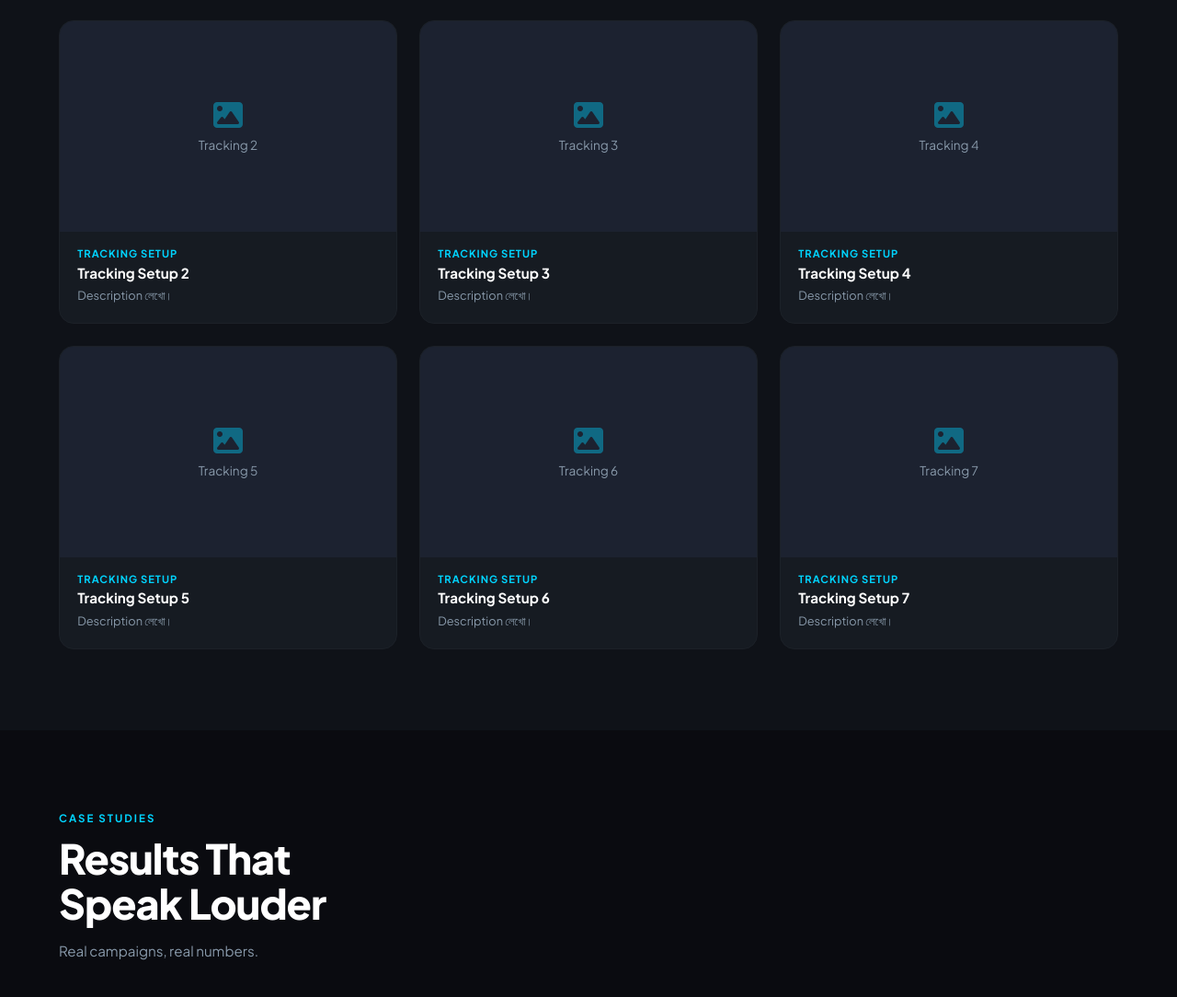
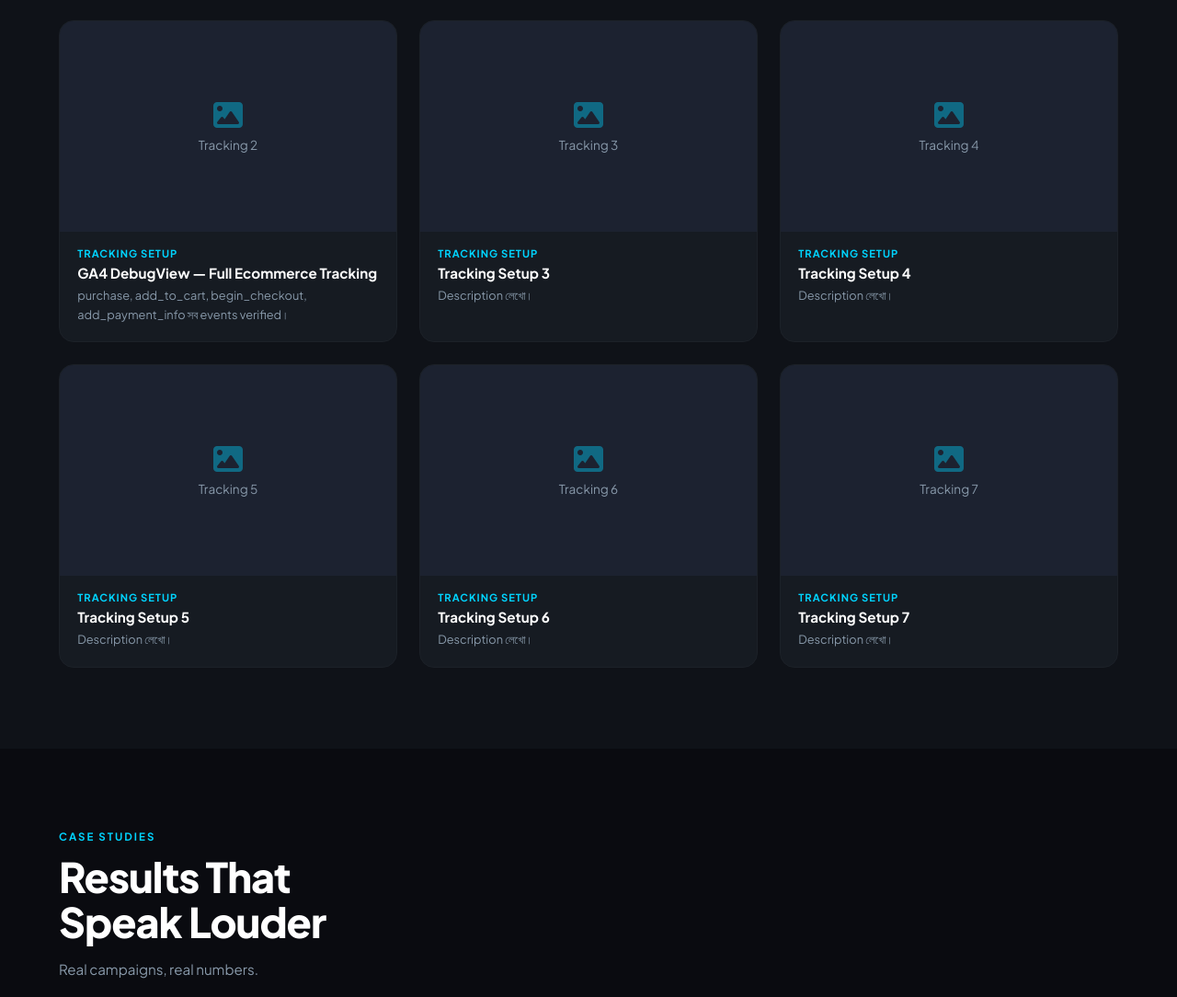
Before and after one commit to my512-os/mdarman, a plain HTML site: page index.html in a window 1280 px wide. Shown: the part 3612-4696 px from the top of the page at 92% size. Drawn offline with Linux system fonts and the light colour scheme.

Commit message:
Update index.html

```diff
--- a/index.html
+++ b/index.html
@@ -935,15 +935,15 @@ footer {
   </div>
 </div>
 
-<div class="portfolio-card" data-category="tracking" data-title="Tracking Setup 2" onclick="openLightbox(this)">
+<div class="portfolio-card" data-category="tracking" data-title="GA4 DebugView — Full Ecommerce Tracking" onclick="openLightbox(this)">
   <div class="portfolio-card-img">
-    <img src="images/portfolio/tracking-2.jpg" alt="" onerror="this.style.display='none'">
+    <img src="tracking-2.jpg" alt="" onerror="this.style.display='none'">
     <div class="portfolio-placeholder"><i class="fas fa-image"></i><span>Tracking 2</span></div>
   </div>
   <div class="portfolio-card-body">
     <div class="portfolio-card-tag">Tracking Setup</div>
-    <div class="portfolio-card-title">Tracking Setup 2</div>
-    <div class="portfolio-card-desc">Description লেখো।</div>
+    <div class="portfolio-card-title">GA4 DebugView — Full Ecommerce Tracking</div>
+    <div class="portfolio-card-desc">purchase, add_to_cart, begin_checkout, add_payment_info সব events verified।</div>
   </div>
 </div>
 
```
